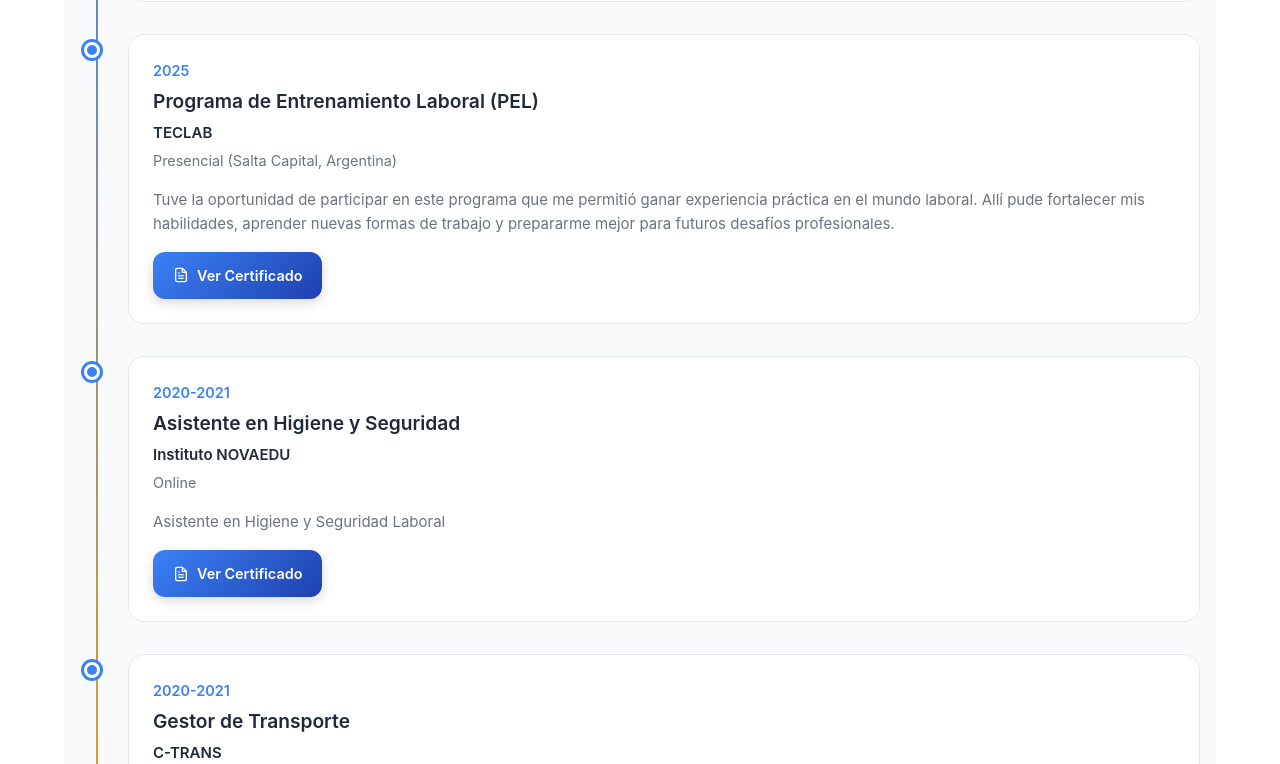
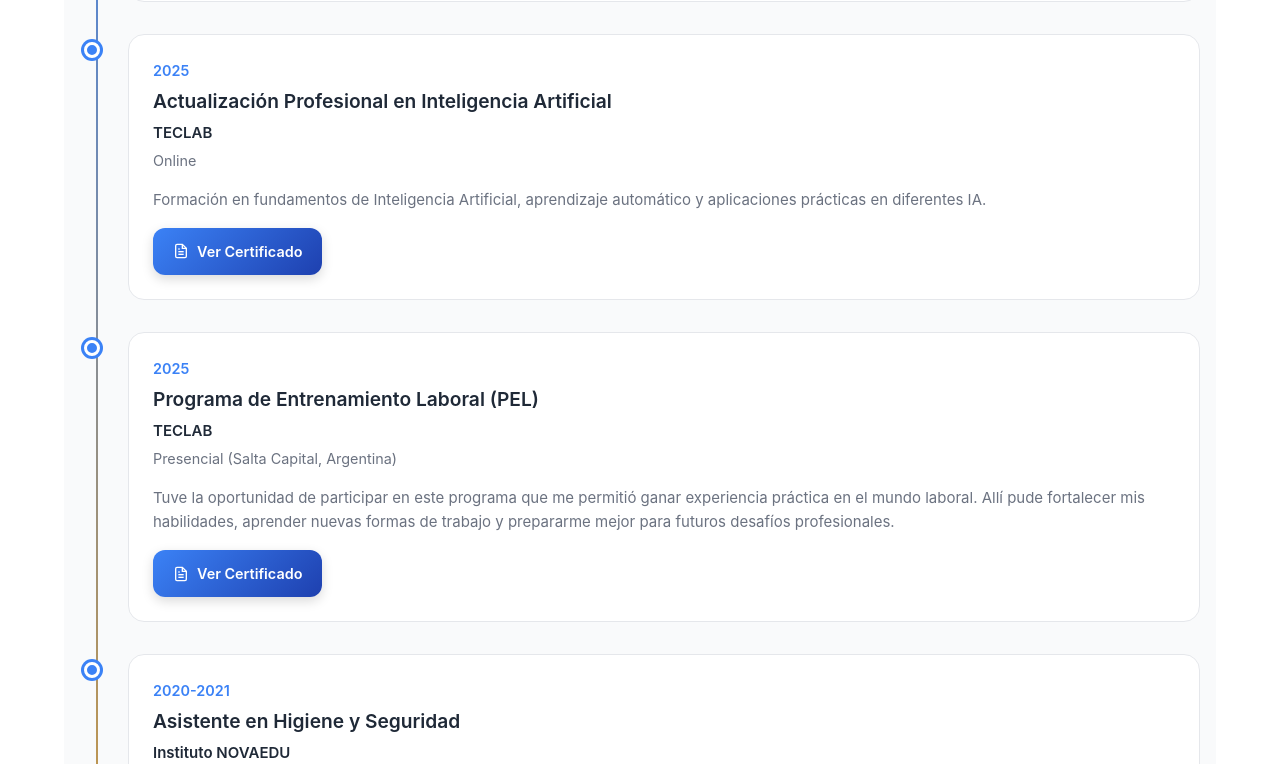
Before and after one commit to Marlo-Byte/Portfolio-Personal, a Vue app: page / in a window 1280 px wide. Shown: the part 2296-3060 px from the top of the page. Built offline with nearby package versions, Linux system fonts and the light colour scheme.

Commit message:
feat: agregue nuevo certificado de estudio

```diff
--- a/src/components/AboutSection.vue
+++ b/src/components/AboutSection.vue
@@ -42,6 +42,14 @@ const timeline = [
     description:
       'Formación integral en desarrollo de software, bases de datos, y metodologías ágiles.',
     certificate: '/Portfolio-Personal/certificates/intermedioteclab.pdf', // Agregar link del certificado o ruta del PDF cuando esté disponible
+  },
+  {
+    year: '2025',
+    title: 'Actualización Profesional en Inteligencia Artificial',
+    institution: 'TECLAB',
+    location: 'Online',
+    description: 'Formación en fundamentos de Inteligencia Artificial, aprendizaje automático y aplicaciones prácticas en diferentes IA.',
+    certificate: '/Portfolio-Personal/certificates/ia.pdf', // Ejemplo de link externo
   },
   {
     year: '2025',
```
Also changed, not shown: 1 other file (tests, documents, lock files or other folders).
